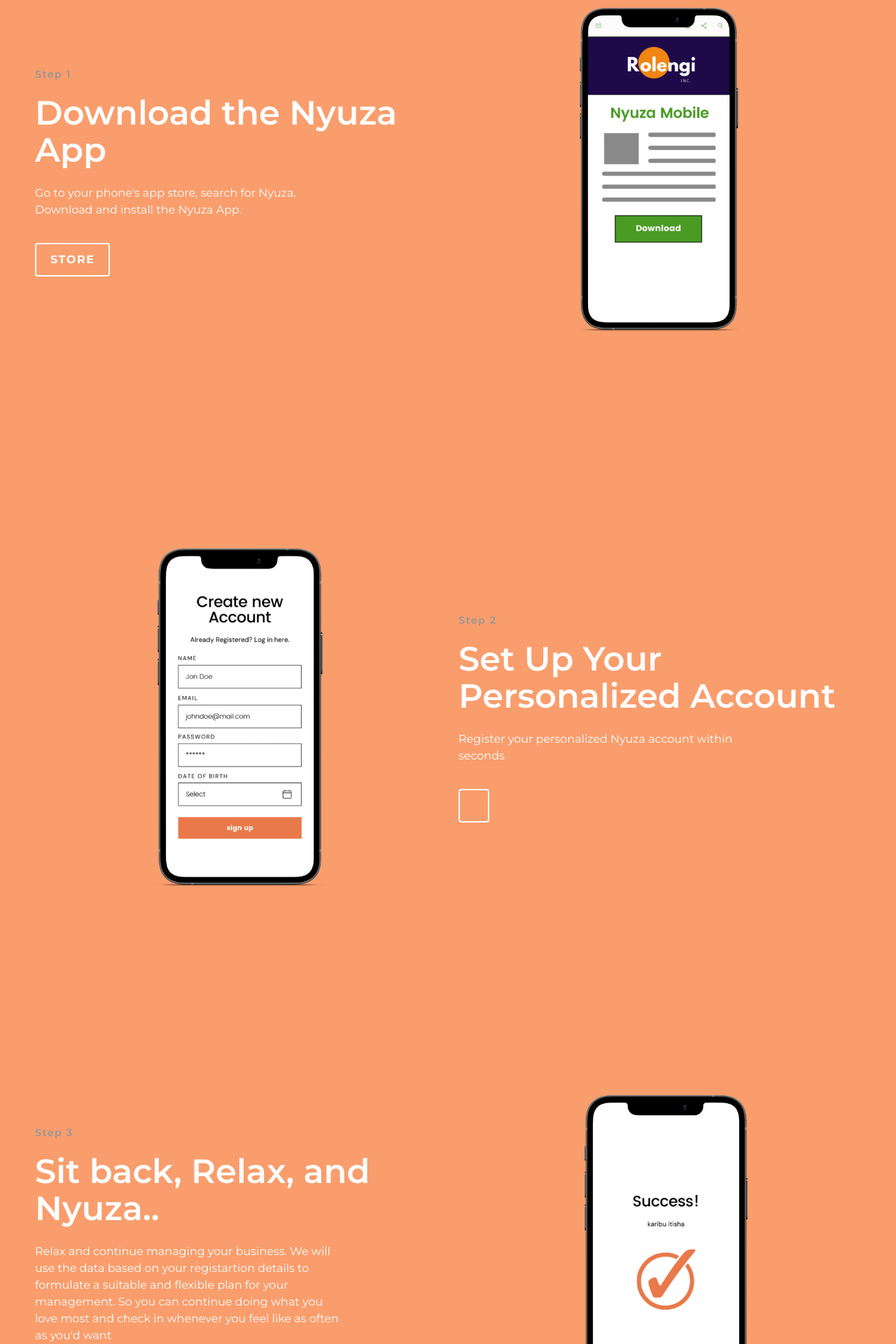
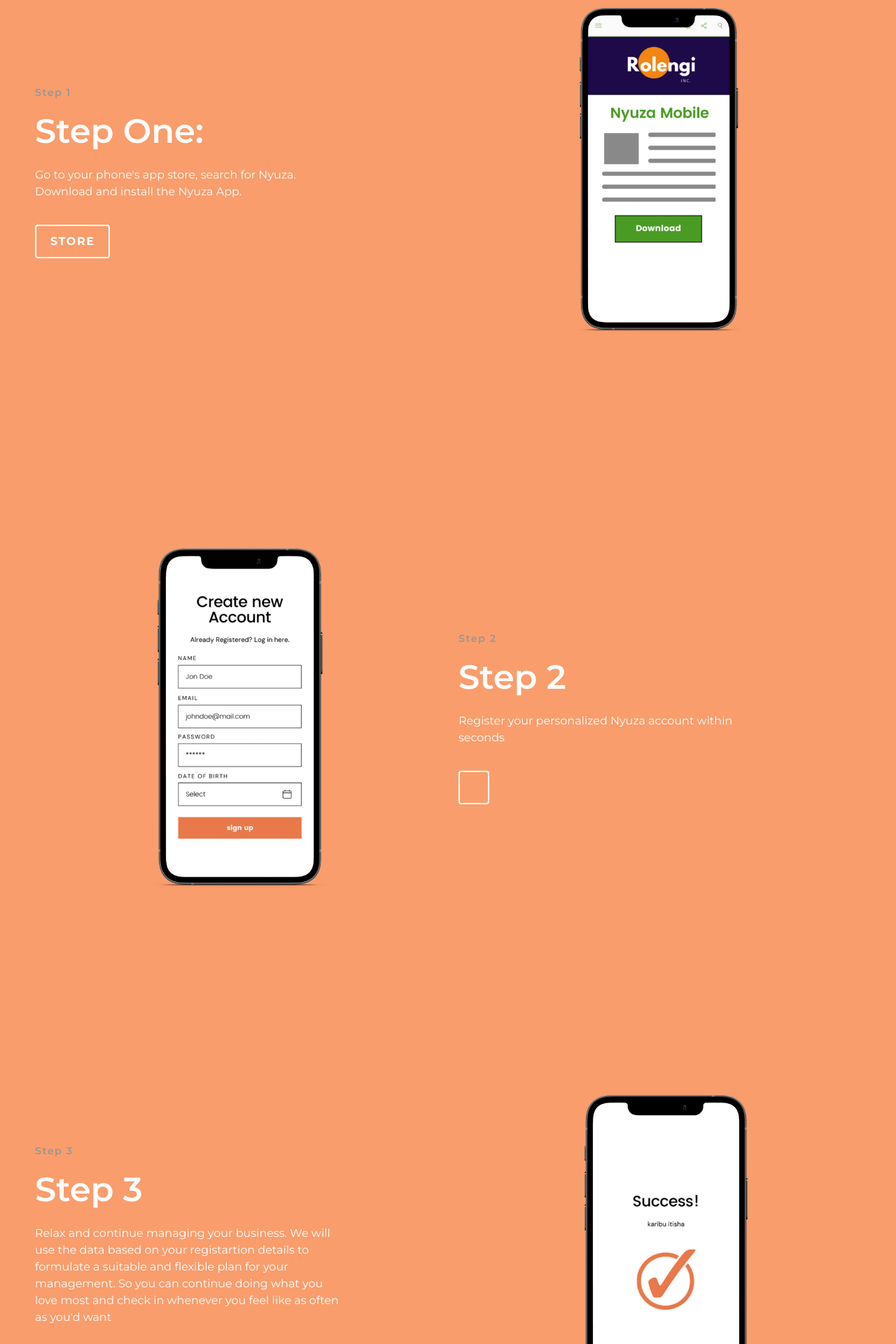
Before and after one commit to daino-sir/react-app-landing-page, a React (Create React App) app: page / in a window 1280 px wide. Shown: the part 2260-4180 px from the top of the page at 70% size. Built offline with nearby package versions, Linux system fonts and the light colour scheme.

Commit message:
changed steps

```diff
--- a/src/data/AboutData.js
+++ b/src/data/AboutData.js
@@ -4,7 +4,7 @@
     topLine: {
         text: 'Step 1',
     },
-    headline: "Download the Nyuza App",
+    headline: "Step One:",
     description: "Go to your phone's app store, search for Nyuza. Download and install the Nyuza App.",
     buttonLabel: "Store",
     imgStart: 'start',
@@ -17,7 +17,7 @@
     topLine: {
         text: "Step 2",
     },
-    headline: "Set Up Your Personalized Account",
+    headline: "Step 2",
     description: 'Register your personalized Nyuza account within seconds',
     imgStart: 'start',
     img: './assets/step2.png',
@@ -29,7 +29,7 @@
 	topLine: {
 		text: 'Step 3',
 	},
-	headline: 'Sit back, Relax, and Nyuza..',
+	headline: 'Step 3',
 	description:
 		"Relax and continue managing your business. We will use the data based on your registartion details to formulate a suitable and flexible plan for your management. So you can continue doing what you love most and check in whenever you feel like as often as you'd want",
 	linkTo: '/download',
```
